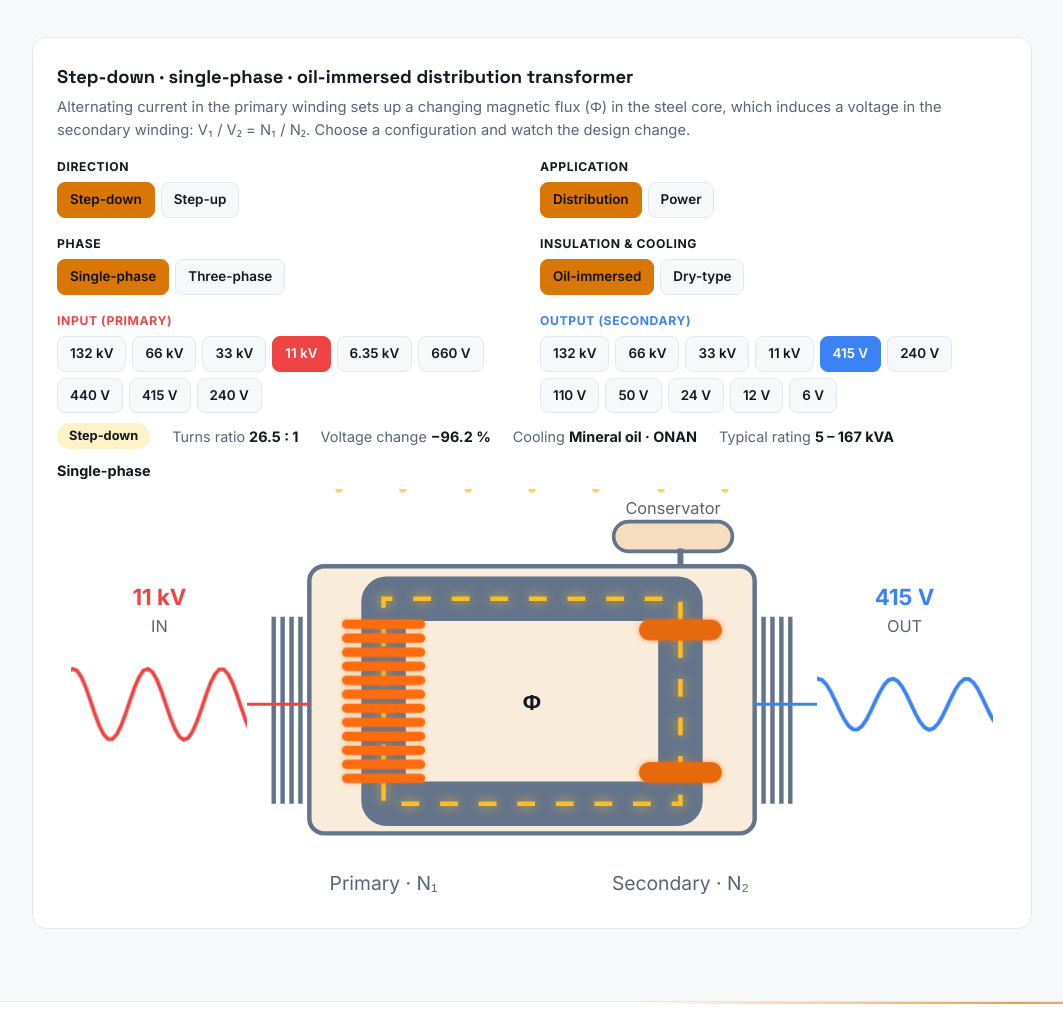
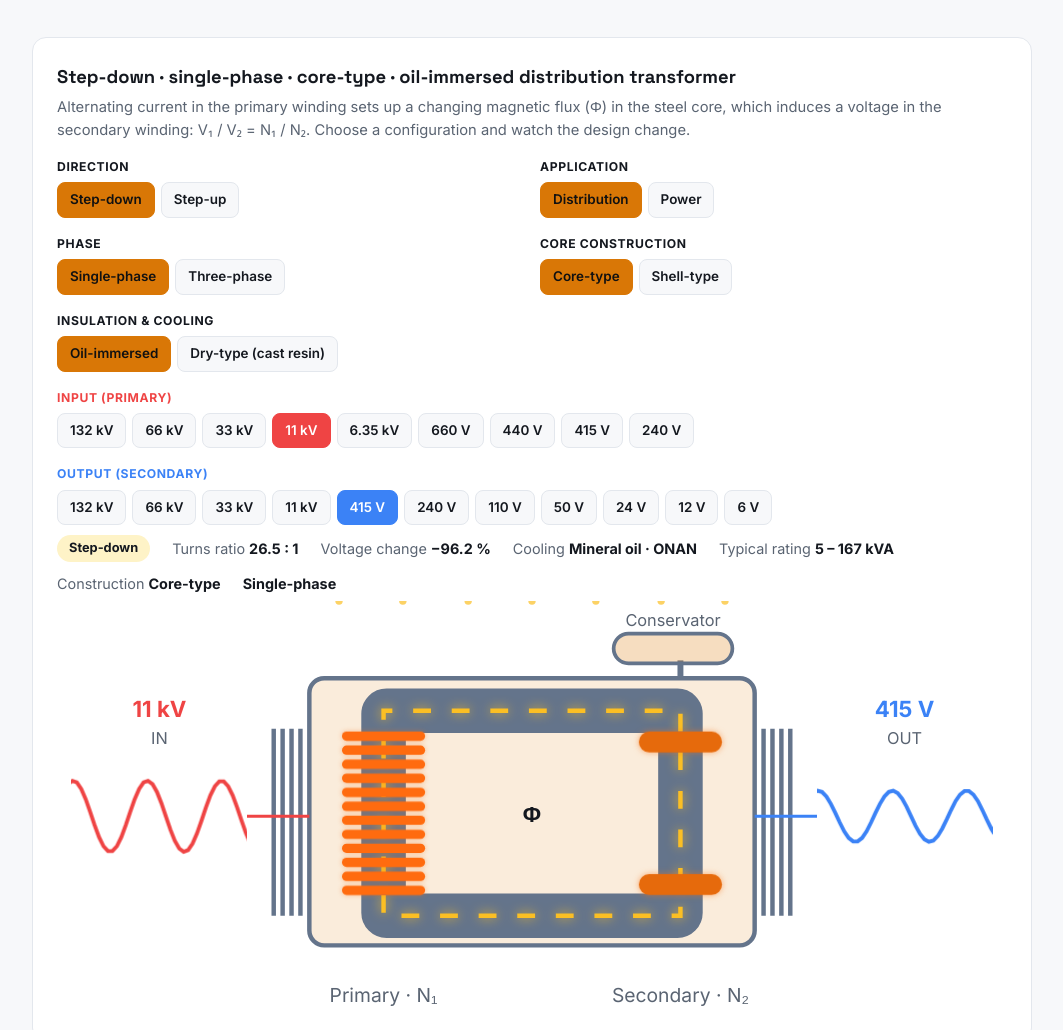
Before and after one commit to engrhashib/engrhashib.github.io, a plain HTML site: page index.html in a window 1280 px wide. Shown: the part 2339-3369 px from the top of the page, without its empty margins (108-1171 px from the left). Drawn offline with Linux system fonts and the light colour scheme; animation ran at ten frames a second.

Commit message:
Explorer: core-type and shell-type construction
Co-Authored-By: Claude Opus 5.5 <noreply@anthropic.com>
Claude-Session: https://claude.ai/code/session_01AUShupuSUEprU6GGSpSLs8

```diff
--- a/index.html
+++ b/index.html
@@ -379,11 +379,12 @@ section:not(.contact)::before{content:"";position:absolute;top:0;left:0;right:0;
         <div><span class="xf-lab">Direction</span><div class="seg" id="sDir"></div></div>
         <div><span class="xf-lab">Application</span><div class="seg" id="sKind"></div></div>
         <div><span class="xf-lab">Phase</span><div class="seg" id="sPh"></div></div>
+        <div><span class="xf-lab">Core construction</span><div class="seg" id="sCore"></div></div>
         <div><span class="xf-lab">Insulation &amp; cooling</span><div class="seg" id="sCool"></div></div>
-        <div><span class="xf-lab" style="color:#ef4444">Input (primary)</span><div class="seg" id="vin"></div></div>
-        <div><span class="xf-lab" style="color:#3b82f6">Output (secondary)</span><div class="seg" id="vout"></div></div>
+        <div style="grid-column:1/-1"><span class="xf-lab" style="color:#ef4444">Input (primary)</span><div class="seg" id="vin"></div></div>
+        <div style="grid-column:1/-1"><span class="xf-lab" style="color:#3b82f6">Output (secondary)</span><div class="seg" id="vout"></div></div>
       </div>
-      <div class="xf-read"><span id="xfType" class="pill">Step-down</span><span>Turns ratio <b id="xfRatio"></b></span><span>Voltage change <b id="xfPct"></b></span><span>Cooling <b id="xfCool"></b></span><span>Typical rating <b id="xfRate"></b></span><span id="xfVec"></span></div>
+      <div class="xf-read"><span id="xfType" class="pill">Step-down</span><span>Turns ratio <b id="xfRatio"></b></span><span>Voltage change <b id="xfPct"></b></span><span>Cooling <b id="xfCool"></b></span><span>Typical rating <b id="xfRate"></b></span><span id="xfCore"></span><span id="xfVec"></span></div>
       <svg id="xfSvg" viewBox="0 0 640 280" role="img" aria-label="Animated transformer diagram that changes with the selected configuration"></svg>
     </div>
   </div>
@@ -803,7 +804,7 @@ addEventListener('scroll',onScroll,{passive:true});onScroll();
 (function(){
 const svg=document.getElementById('xfSvg');if(!svg)return;
 const INS=[132000,66000,33000,11000,6350,660,440,415,240],OUTS=[132000,66000,33000,11000,415,240,110,50,24,12,6];
-const st={dir:'down',kind:'dist',ph:1,cool:'oil',vi:11000,vo:415};
+const st={dir:'down',kind:'dist',ph:1,cool:'oil',core:'core',vi:11000,vo:415};
 const fmt=v=>v>=1000?(v/1000)+' kV':v+' V';
 const C=['239,68,68','251,191,36','59,130,246'];
 function sine(x0,x1,yc,a,phi){let d='';for(let x=x0;x<=x1;x+=3)d+=(x===x0?'M':' L')+x+','+(yc-a*Math.sin(2*Math.PI*(x-x0)/50+phi)).toFixed(1);return d}
@@ -811,45 +812,55 @@ const amp=v=>5+24*Math.log10(v)/Math.log10(132000);
 function stack(x,w,y0,y1,n,cls){let o='',h=Math.max(4,Math.min(14,(y1-y0)/n-3)),g=n>1?(y1-y0-n*h)/(n-1):0;
   for(let i=0;i<n;i++)o+=`<rect class="${cls}" x="${x-w/2}" y="${(y0+i*(h+g)).toFixed(1)}" width="${w}" height="${h.toFixed(1)}" rx="${(h/2).toFixed(1)}"/>`;return o}
 function render(){
-  const three=st.ph===3,oil=st.cool==='oil',power=st.kind==='power';
-  const xs=three?[170,320,470]:[220,420],x0=xs[0],x1=xs[xs.length-1],top=74,bot=212;
+  const three=st.ph===3,oil=st.cool==='oil',power=st.kind==='power',shell=st.core==='shell';
+  // geometry: limbs carrying windings (wl), outer core extents, core thickness
+  let x0,x1,cw,wl,units=null;
+  if(!shell){const xs=three?[170,320,470]:[220,420];x0=xs[0];x1=xs[xs.length-1];cw=30;wl=xs}
+  else if(!three){x0=200;x1=440;cw=30;wl=[320]}
+  else{x0=155;x1=485;cw=18;units=[[155,265],[265,375],[375,485]];wl=[210,320,430]}
+  const top=74,bot=212,m=shell&&three?35:50;
   const inClip=three?[10,80]:[10,128],outClip=three?[560,630]:[512,630];
   const ratio=st.vi/st.vo,down=ratio>=1,hi=Math.max(st.vi,st.vo),lo=Math.min(st.vi,st.vo),r=hi/lo;
   const pc=oil?'turn-p':'turn-dry',sc=oil?'turn-s':'turn-dry';
   let o=`<defs><clipPath id="ci"><rect x="${inClip[0]}" y="90" width="${inClip[1]-inClip[0]}" height="110"/></clipPath><clipPath id="co"><rect x="${outClip[0]}" y="90" width="${outClip[1]-outClip[0]}" height="110"/></clipPath></defs>`;
   // tank / oil
-  if(oil){const tx=x0-50,tw=x1-x0+100;
-    // radiators
+  if(oil){const tx=x0-m,tw=x1-x0+2*m;
     for(let i=0;i<(power?6:4);i++){o+=`<line x1="${tx-6-i*6}" y1="86" x2="${tx-6-i*6}" y2="${bot}" stroke="#64748b" stroke-width="3"/><line x1="${tx+tw+6+i*6}" y1="86" x2="${tx+tw+6+i*6}" y2="${bot}" stroke="#64748b" stroke-width="3"/>`}
     o+=`<rect x="${tx}" y="52" width="${tw}" height="180" rx="10" fill="rgba(217,119,6,.14)" stroke="#64748b" stroke-width="3"/>`;
     o+=`<line x1="${x1}" y1="40" x2="${x1}" y2="52" stroke="#64748b" stroke-width="4"/><rect x="${x1-45}" y="22" width="80" height="20" rx="10" fill="rgba(217,119,6,.25)" stroke="#64748b" stroke-width="2.5"/><text x="${x1-5}" y="17" text-anchor="middle" style="font-size:11px">Conservator</text>`;
-    for(let i=0;i<7;i++){const bx=x0-30+i*(tw-40)/6,d=(2.5+i%3*.6).toFixed(1);o+=`<circle cx="${bx.toFixed(0)}" r="2.5" fill="rgba(251,191,36,.7)"><animate attributeName="cy" from="${bot+12}" to="60" dur="${d}s" begin="${(i*.4).toFixed(1)}s" repeatCount="indefinite"/><animate attributeName="opacity" values="0;1;0" dur="${d}s" begin="${(i*.4).toFixed(1)}s" repeatCount="indefinite"/></circle>`}
+    for(let i=0;i<7;i++){const bx=x0-m+20+i*(tw-40)/6,d=(2.5+i%3*.6).toFixed(1);o+=`<circle cx="${bx.toFixed(0)}" r="2.5" fill="rgba(251,191,36,.7)"><animate attributeName="cy" from="${bot+12}" to="60" dur="${d}s" begin="${(i*.4).toFixed(1)}s" repeatCount="indefinite"/><animate attributeName="opacity" values="0;1;0" dur="${d}s" begin="${(i*.4).toFixed(1)}s" repeatCount="indefinite"/></circle>`}
     if(power){[tx-30,tx+tw+30].forEach(fx=>{o+=`<g transform="translate(${fx},250)"><circle r="12" fill="none" stroke="#64748b" stroke-width="2"/><g class="fan"><path d="M0,0 L0,-10 A4,4 0 0,1 4,-2 Z M0,0 L8.7,5 A4,4 0 0,1 0,4.5 Z M0,0 L-8.7,5 A4,4 0 0,1 -4,-2.5 Z" fill="#38bdf8"/></g></g>`});
       o+=`<line x1="${x0-10}" y1="44" x2="${x0-10}" y2="52" stroke="#64748b" stroke-width="3"/><rect x="${x0-32}" y="24" width="44" height="20" rx="4" fill="#0f2742" stroke="#fbbf24" stroke-width="1.5"/><text x="${x0-10}" y="38" text-anchor="middle" style="font-size:10px;fill:#fbbf24;font-weight:700">OLTC</text>`}
   }
-  // core
-  o+=`<rect x="${x0}" y="${top}" width="${x1-x0}" height="${bot-top}" fill="none" stroke="#64748b" stroke-width="30" rx="2"/>`;
-  if(three)o+=`<line x1="320" y1="${top}" x2="320" y2="${bot}" stroke="#64748b" stroke-width="30"/>`;
-  if(three){o+=`<rect class="flux" x="${x0}" y="${top}" width="150" height="${bot-top}"/><rect class="flux" x="320" y="${top}" width="150" height="${bot-top}" style="animation-delay:-.4s"/>`}
-  else o+=`<rect class="flux" x="${x0}" y="${top}" width="${x1-x0}" height="${bot-top}"/>`;
+  // core + flux
+  const coreR=(a,b)=>`<rect x="${a}" y="${top}" width="${b-a}" height="${bot-top}" fill="none" stroke="#64748b" stroke-width="${cw}" rx="2"/>`;
+  const limb=xx=>`<line x1="${xx}" y1="${top}" x2="${xx}" y2="${bot}" stroke="#64748b" stroke-width="${cw}"/>`;
+  const flux=(a,b,rev,dl)=>`<rect class="flux" x="${a}" y="${top}" width="${b-a}" height="${bot-top}" style="${rev?'animation-direction:reverse;':''}animation-delay:${dl}s"/>`;
+  const fluxLbl=[];
+  if(!shell){o+=coreR(x0,x1);if(three){o+=limb(320)+flux(x0,320,0,0)+flux(320,x1,0,-.4);fluxLbl.push(245,395)}else{o+=flux(x0,x1,0,0);fluxLbl.push(320)}}
+  else if(!three){o+=coreR(x0,x1)+limb(320)+flux(x0,320,1,0)+flux(320,x1,0,0);fluxLbl.push(260,380)}
+  else{units.forEach(([a,b],i)=>{const c=(a+b)/2;o+=coreR(a,b)+limb(c)+flux(a,c,1,-i*.4)+flux(c,b,0,-i*.4)})}
   // windings
-  const nHi=three?8:12,nLo=Math.max(2,Math.round(nHi/r)),hiCls=down?pc:sc,loCls=down?sc:pc;
-  if(three){xs.forEach(x=>{o+=stack(x,54,88,138,nHi,hiCls)+stack(x,44,146,198,nLo,loCls)});
-    if(!oil)xs.forEach(x=>o+=`<path class="air" d="M${x-36},214 L${x-36},80 M${x+36},214 L${x+36},80"/>`);}
-  else{o+=stack(x0,56,88,198,down?nHi:nLo,pc)+stack(x1,56,88,198,down?nLo:nHi,sc);
-    if(!oil)[x0,x1].forEach(x=>o+=`<path class="air" d="M${x-40},214 L${x-40},80 M${x+40},214 L${x+40},80"/>`);}
+  const nHi=three?8:(shell?10:12),nLo=Math.max(2,Math.round(nHi/r)),hiCls=down?pc:sc,loCls=down?sc:pc;
+  if(!shell&&!three){o+=stack(x0,56,88,198,down?nHi:nLo,pc)+stack(x1,56,88,198,down?nLo:nHi,sc);
+    if(!oil)[x0,x1].forEach(xx=>o+=`<path class="air" d="M${xx-40},214 L${xx-40},80 M${xx+40},214 L${xx+40},80"/>`);}
+  else{const wh=shell?(three?50:76):54,wlo=shell?(three?42:64):44;
+    wl.forEach(xx=>{o+=stack(xx,wh,88,138,nHi,hiCls)+stack(xx,wlo,146,198,nLo,loCls)});
+    if(!oil)wl.forEach(xx=>{const d=wh/2+8;o+=`<path class="air" d="M${xx-d},214 L${xx-d},80 M${xx+d},214 L${xx+d},80"/>`});}
   // waves
   const phs=three?[0,2*Math.PI/3,4*Math.PI/3]:[0],k=three?.75:1;
   phs.forEach((ph,i)=>{const col=three?C[i]:C[0];o+=`<g clip-path="url(#ci)"><path class="wave-in" d="${sine(inClip[0]-50,inClip[1]+10,145,amp(st.vi)*k,ph)}" fill="none" stroke="rgb(${col})" stroke-width="2.6"/></g>`});
   phs.forEach((ph,i)=>{const col=three?C[i]:C[2];o+=`<g clip-path="url(#co)"><path class="wave-out" d="${sine(outClip[0]-50,outClip[1]+10,145,amp(st.vo)*k,ph)}" fill="none" stroke="rgb(${col})" stroke-width="2.6"/></g>`});
-  const ex=three?x0-27:x0-28,ox=three?x1+27:x1+28;
-  o+=`<line x1="${inClip[1]}" y1="145" x2="${oil?x0-50:ex}" y2="145" stroke="#ef4444" stroke-width="2"/><line x1="${oil?x1+50:ox}" y1="145" x2="${outClip[0]}" y2="145" stroke="#3b82f6" stroke-width="2"/>`;
+  const ex=oil?x0-m:x0-cw/2,ox=oil?x1+m:x1+cw/2;
+  o+=`<line x1="${inClip[1]}" y1="145" x2="${ex}" y2="145" stroke="#ef4444" stroke-width="2"/><line x1="${ox}" y1="145" x2="${outClip[0]}" y2="145" stroke="#3b82f6" stroke-width="2"/>`;
   // labels
   const ic=(inClip[0]+inClip[1])/2,oc=(outClip[0]+outClip[1])/2;
   o+=`<text x="${ic}" y="78" text-anchor="middle" class="big" style="fill:#ef4444">${fmt(st.vi)}</text><text x="${ic}" y="96" text-anchor="middle" style="font-size:11px">IN</text>`;
   o+=`<text x="${oc}" y="78" text-anchor="middle" class="big" style="fill:#3b82f6">${fmt(st.vo)}</text><text x="${oc}" y="96" text-anchor="middle" style="font-size:11px">OUT</text>`;
-  if(three)o+=`<text x="245" y="149" text-anchor="middle" class="big">Φ</text><text x="395" y="149" text-anchor="middle" class="big">Φ</text><text x="320" y="270" text-anchor="middle">Three-limb core · HV (upper) and LV (lower) winding per phase</text>`;
-  else o+=`<text x="320" y="149" text-anchor="middle" class="big">Φ</text><text x="${x0}" y="270" text-anchor="middle">Primary · N₁</text><text x="${x1}" y="270" text-anchor="middle">Secondary · N₂</text>`;
+  fluxLbl.forEach(fx=>o+=`<text x="${fx}" y="149" text-anchor="middle" class="big">Φ</text>`);
+  const cap=!shell?(three?'Core-type three-limb core · HV (upper) and LV (lower) winding per phase':''):(three?'Shell-type · windings on each centre limb · flux splits into two return paths':'Shell-type · both windings on the centre limb · flux splits left and right');
+  if(cap)o+=`<text x="320" y="270" text-anchor="middle">${cap}</text>`;
+  else o+=`<text x="${x0}" y="270" text-anchor="middle">Primary · N₁</text><text x="${x1}" y="270" text-anchor="middle">Secondary · N₂</text>`;
   svg.innerHTML=o;
   // readouts
   const iso=ratio===1;
@@ -859,10 +870,10 @@ function render(){
   const pct=(st.vo-st.vi)/st.vi*100;document.getElementById('xfPct').textContent=(pct>0?'+':pct<0?'−':'')+Math.abs(pct).toFixed(1)+' %';
   document.getElementById('xfCool').textContent=oil?(power?'Mineral oil · ONAN/ONAF':'Mineral oil · ONAN'):(power?'Cast resin · AN/AF':'Cast resin · AN (air)');
   document.getElementById('xfRate').textContent=power?'5 – 500 MVA':(three?'25 kVA – 2.5 MVA':'5 – 167 kVA');
-  document.getElementById('xfVec').innerHTML=three?'Vector group <b>'+(down?'Dyn11':'YNd11')+'</b>':'<b>Single-phase</b>';
-  document.getElementById('xfTitle').textContent=`${iso?'Isolation':down?'Step-down':'Step-up'} · ${three?'three-phase':'single-phase'} · ${oil?'oil-immersed':'dry-type'} ${power?'power':'distribution'} transformer`;
+  document.getElementById('xfCore').innerHTML='Construction <b>'+(shell?'Shell-type':'Core-type')+'</b>';document.getElementById('xfVec').innerHTML=three?'Vector group <b>'+(down?'Dyn11':'YNd11')+'</b>':'<b>Single-phase</b>';
+  document.getElementById('xfTitle').textContent=`${iso?'Isolation':down?'Step-down':'Step-up'} · ${three?'three-phase':'single-phase'} · ${shell?'shell-type':'core-type'} · ${oil?'oil-immersed':'dry-type'} ${power?'power':'distribution'} transformer`;
   // sync buttons
-  [['sDir',iso?'':st.dir],['sKind',st.kind],['sPh',String(st.ph)],['sCool',st.cool],['vin',String(st.vi)],['vout',String(st.vo)]].forEach(([id,v])=>[...document.getElementById(id).children].forEach(b=>b.classList.toggle('on',b.dataset.v===v)));
+  [['sDir',iso?'':st.dir],['sKind',st.kind],['sCore',st.core],['sPh',String(st.ph)],['sCool',st.cool],['vin',String(st.vi)],['vout',String(st.vo)]].forEach(([id,v])=>[...document.getElementById(id).children].forEach(b=>b.classList.toggle('on',b.dataset.v===v)));
 }
 function seg(id,opts,on){const el=document.getElementById(id);opts.forEach(([v,l])=>{const b=document.createElement('button');b.type='button';b.dataset.v=String(v);b.textContent=l;b.onclick=()=>{on(v);render()};el.appendChild(b)})}
 seg('sDir',[['down','Step-down'],['up','Step-up']],v=>{if(v===st.dir&&(v==='down'?st.vi>st.vo:st.vo>st.vi))return;
@@ -870,7 +881,8 @@ seg('sDir',[['down','Step-down'],['up','Step-up']],v=>{if(v===st.dir&&(v==='down
   st.dir=st.vi>st.vo?'down':'up'});
 seg('sKind',[['dist','Distribution'],['power','Power']],v=>{st.kind=v;if(v==='dist'&&Math.max(st.vi,st.vo)>33000){if(st.dir==='up'){st.vi=415;st.vo=11000}else{st.vi=11000;st.vo=415}}if(v==='power'&&Math.max(st.vi,st.vo)<33000){if(st.dir==='up'){st.vi=11000;st.vo=132000}else{st.vi=132000;st.vo=33000}}});
 seg('sPh',[[1,'Single-phase'],[3,'Three-phase']],v=>st.ph=v);
-seg('sCool',[['oil','Oil-immersed'],['dry','Dry-type']],v=>st.cool=v);
+seg('sCool',[['oil','Oil-immersed'],['dry','Dry-type (cast resin)']],v=>st.cool=v);
+seg('sCore',[['core','Core-type'],['shell','Shell-type']],v=>st.core=v);
 seg('vin',INS.map(v=>[v,fmt(v)]),v=>{st.vi=v;st.dir=st.vi>=st.vo?'down':'up'});
 seg('vout',OUTS.map(v=>[v,fmt(v)]),v=>{st.vo=v;st.dir=st.vi>=st.vo?'down':'up'});
 render();
```
